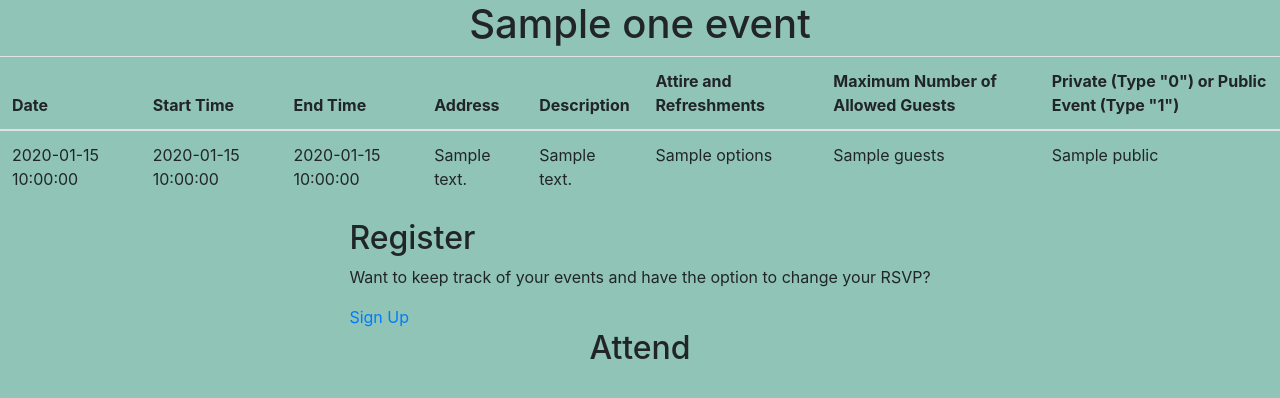
After one commit to hjohns14/Dojo-Group-Project, a Flask app: template flask_app/templates/view_one_event.html in a window 1280 px wide. The commit adds this page. Shown: the top 398 px of the page. Run offline with Flask 2, Linux system fonts and the light colour scheme; the template is opened without the code that fills it: most values are stand-ins (such as "Sample title", 1, 10 or a date in 2020).

Commit message:
commit
changes to html and css

```diff
--- /dev/null
+++ b/flask_app/static/css/style.css
@@ -0,0 +1,122 @@
+body {
+    background-color:#8fc4b7;
+}
+
+.sign-up {
+    color:rgb(48, 176, 48);
+}
+
+.sign-in {
+    color:rgb(226, 80, 80);
+
+}
+
+.bigbody {
+    background-color: rgb(137, 201, 201);
+    background-size: cover;
+    background-attachment: fixed;
+    background-position: center;
+    height:800px;
+}
+
+.create-form {
+    display: flex;
+	flex-direction: column;
+	justify-content: center;
+	align-items: center;
+}
+
+.buttons {
+    display: flex;
+    flex-direction: row;
+    justify-content: flex-end;
+    padding-bottom: 50px;
+    padding-top: 20px;
+    padding-left: 10px;
+    padding-right: 10px;
+}
+
+.logout-button, .events-button{
+    box-shadow: 0 12px 16px 0 rgba(0,0,0,0.24), 0 17px 50px 0 rgba(0,0,0,0.19);
+}
+
+.create-button{
+    box-shadow: 0 12px 16px 0 rgba(0,0,0,0.24), 0 17px 50px 0 rgba(0,0,0,0.19);
+
+}
+
+.cards {
+    display: flex;
+	flex-direction: row;
+	justify-content: space-around;
+}
+
+.company-name {
+    display: flex;
+    justify-content: space-evenly;
+    padding-bottom: 20px;
+}
+
+.top-invite {
+    padding-bottom: 50px;
+    padding-top: 20px;
+}
+
+.edit-form {
+    display: flex;
+	flex-direction: column;
+	justify-content: center;
+	align-items: center;
+    padding-bottom: 40px;
+}
+
+.create-edit-title {
+    display: flex;
+    justify-content: center;
+}
+
+.create-cancel-edit {
+    display: flex;
+    justify-content: space-between;
+    padding-top: 10px;
+}
+
+.container-event {
+    display: flex;
+    flex-direction: column;
+    justify-content: center;
+    align-items:center;
+}
+
+.view-form {
+    display: flex;
+	flex-direction: column;
+	justify-content: center;
+	align-items: center;
+}
+
+.name-box {
+    padding-bottom: 25px;
+    padding-top: 25px;
+}
+
+.attend-box {
+    display: flex;
+    flex-direction: column;
+    justify-content: center;
+    align-items: center;
+}
+
+.success {
+    display:flex;
+    justify-content: center;
+}
+/* Maybe with these colors
+.bot-card {
+    background-color: rgb(72, 189, 212);
+}
+
+.top-card {
+    background-color: #1bb58e;
+}
+*/
--- a/flask_app/templates/success.html
+++ b/flask_app/templates/success.html
@@ -7,7 +7,9 @@
     <title>Document</title>
 </head>
 <body>
+    <a href="/">Home</a>
+    <div class="success">
     <h1>You have invited someone to the event!</h1>
-    <a href="/">Home</a>
+    </div>
 </body>
 </html>
--- /dev/null
+++ b/flask_app/templates/view_one_event.html
@@ -0,0 +1,149 @@
+<!DOCTYPE html>
+<html lang="en">
+<head>
+    <meta charset="UTF-8">
+    <meta http-equiv="X-UA-Compatible" content="IE=edge">
+    <meta name="viewport" content="width=device-width, initial-scale=1.0">
+    <link rel="stylesheet" href="https://cdn.jsdelivr.net/npm/bootstrap@4.0.0/dist/css/bootstrap.min.css" integrity="sha384-Gn5384xqQ1aoWXA+058RXPxPg6fy4IWvTNh0E263XmFcJlSAwiGgFAW/dAiS6JXm" crossorigin="anonymous">
+    <link rel="stylesheet" href="{{ url_for('static', filename='css/style.css') }}">
+
+
+    <title>View Event</title>
+</head>
+<body>
+    {% if logged_in %}
+    <div class="buttons">
+        <form action="/dashboard">
+            <div class="create-button">
+                <button class="btn btn-primary" type="submit">Events</button>
+            </div>
+        </form>
+        <form action="/signout">
+        <div class="logout-button">
+            <button class="btn btn-danger" type="submit">Logout</button>
+        </div>
+        </form>
+    </div>
+    {% endif %}
+    <!-- below is just a test to make sure data is showing from my controller, do as you please with the events! -->
+    <div class="view-form">
+        <h1>{{ one_event.name }}</h1>
+        <div>
+        <table class="table">
+            <thead>
+                <tr>
+                    <th>Date</th>
+                    <th>Start Time</th>
+                    <th>End Time</th>
+                    <th>Address</th>
+                    <th>Description</th>
+                    <th>Attire and Refreshments</th>
+                    <th>Maximum Number of Allowed Guests</th>
+                    <th>Private (Type "0") or Public Event (Type "1")</th>
+                </tr>
+            </thead>
+            <tbody>
+                    <tr>
+                        <td>{{one_event.date}}</td>
+                        <td>{{one_event.time_start}}</td>
+                        <td>{{one_event.time_end}}</td>
+                        <td>{{one_event.address}}</td>
+                        <td>{{one_event.details}}</td>
+                        <td>{{one_event.options}}</td>
+                        <td>{{one_event.guests}}</td>
+                        <td>{{one_event.public}}</td>
+                    </tr>
+            </tbody>
+        </table>
+    </div>
+
+    <!-- The div below is supposed to be a display table that will show all the attending registered users, To Be Finished At Some Point -->
+    <!-- <div>
+        <h3>See Registered Users Who are Going!</h3>
+        <table class="table">
+            <thead>
+                <tr>
+                    <th>Name</th>
+                    <th>Attending</th>
+                    <th>Number of Guests</th>
+                </tr>
+            </thead>
+            <tbody>
+                one_event.users_invites is list of all users who were invited or are attending an event - must loop through this
+                must also redo model to add the name and not just the user_id to do this
+                    <tr>
+                        {# <td>{{invite.name}}</td> #}
+
+                    </tr>
+
+            </tbody>
+        </table>
+    </div> -->
+
+    {% if the_creator %}
+        <div class="bot-invite">
+            <form action="/events/view/{{ one_event.id }}/invite" method="post">
+                <div class="invite">
+                    <h2>Invite someone to the event!</h2>
+                </div>
+                <div class="name-box">
+                    <label for="name">Name</label>
+                    <input type="text" name="name">
+                </div>
+                <div class="email-box">
+                    <label for="email">Email</label>
+                    <input type="text" name="email">
+                </div>
+                <button type="submit" class="btn btn-primary">Submit</button>
+            </form>
+        </div>
+    {% elif (not logged_in) and (not token) %}
+        <div>
+            <h2>Register</h2>
+            <p>Want to keep track of your events and have the option to change your RSVP?</p>
+            <a href="/">Sign Up</a>
+        </div>
+        <div class="attend-box">
+            <h2>Attend</h2>
+            <form action="">
+                <!-- This form should have items for name, email, additional guests, and attending status to add a random person's entry into non_user_inviteees.  To be finished by someone? -->
+            </form>
+        </div>
+    {% elif (not logged_in) and (token) %}
+        <div class="attend-box">
+            <h2>Attend</h2>
+            <form method="post" action="">
+                <label for="name">Name</label>
+                <input class="form-control" value={{ token_entry["name"] }} type="text" name="name">
+                <label for="email">Email (can't change)</label>
+                <input class="form-control" value={{ token_entry["email"] }} type="date" name="email">
+                <label for="attending">Attending ("0" for no, "1" for yes, "2" for maybe)</label>
+                <input class="form-control" value={ token_entry["attending"] }} type="text" name="attending">
+                <label for="guest_number">Guest Number</label>
+                <input class="form-control" value={{ token_entry["guest_number"] }} type="text" name="guest_number">
+                <button type="submit" class="btn btn-primary">Update</button>
+            </form>
+        </div>
+        <div>
+            <h2>Register</h2>
+            <!-- this will be a special register that will both create a new user and transfer an existing token entry into a user_invitee table -->
+        </div>
+    {% elif logged_in %}
+        <!-- this form below will mark a logged-in user as attending an event on the user_invitee table -->
+        <div class="attend-box">
+            <h2>Attend</h2>
+            <form action="" method="post">
+                <div>
+                <label for="guest_number">Additional Guests</label>
+                <input type="text" name="guest_number">
+                </div>
+                <label for="attending">Attending ("0" for no, "1" for yes, "2" for maybe)</label>
+                <input class="form-control" type="text" name="attending">
+                <button type="submit" class="btn btn-primary">Submit</button>
+                <!-- hidden input with session["user_id"] -->
+            </form>
+        </div>
+    {% endif %}
+</div>
+</body>
+</html>
```
Also changed, not shown: flask_app/templates/create_event.html (+19 -0 lines), flask_app/templates/dashboard.html (+108 -0 lines), flask_app/templates/edit_one_event.html (+12 -0 lines), 4 other files.
